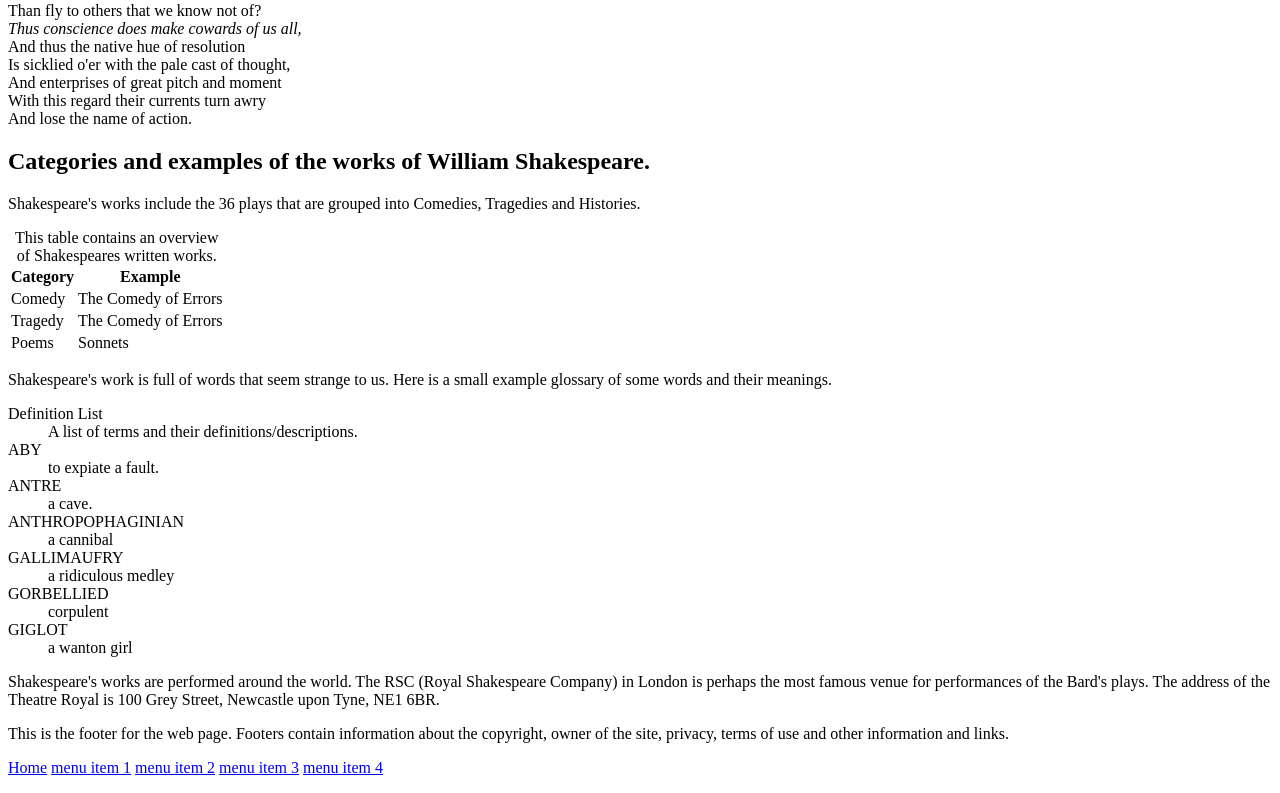
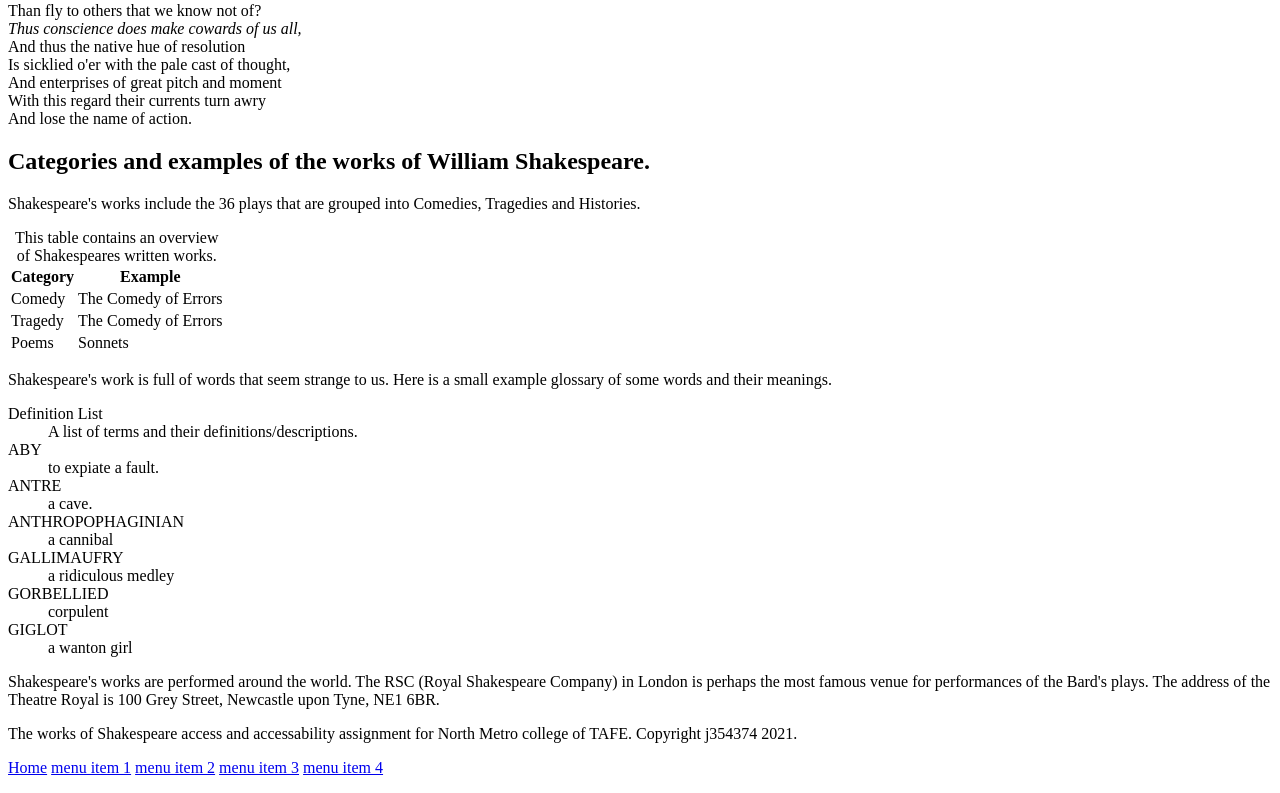
Before and after one commit to j354374/access-activity-3, a plain HTML site: page index.html in a window 1280 px wide. Shown: the part 1239-2032 px from the top of the page. Drawn offline with Linux system fonts and the light colour scheme.

Commit message:
Update index.html

```diff
--- a/index.html
+++ b/index.html
@@ -132,7 +132,7 @@ With this regard their currents turn awry<br aria-hidden="true" />
 
 </div> <!--end midsection div-->
 <footer aria-label="bottom nav menu">
-<p>This is the footer for the web page.  Footers contain information about the copyright, owner of the site, privacy, terms of use and other information and links.</p>
+<p>The works of Shakespeare access and accessability assignment for North Metro college of TAFE. Copyright j354374 2021.</p>
 <p>
 <a href="#">Home</a>
 <a href="#">menu item 1</a>
```
